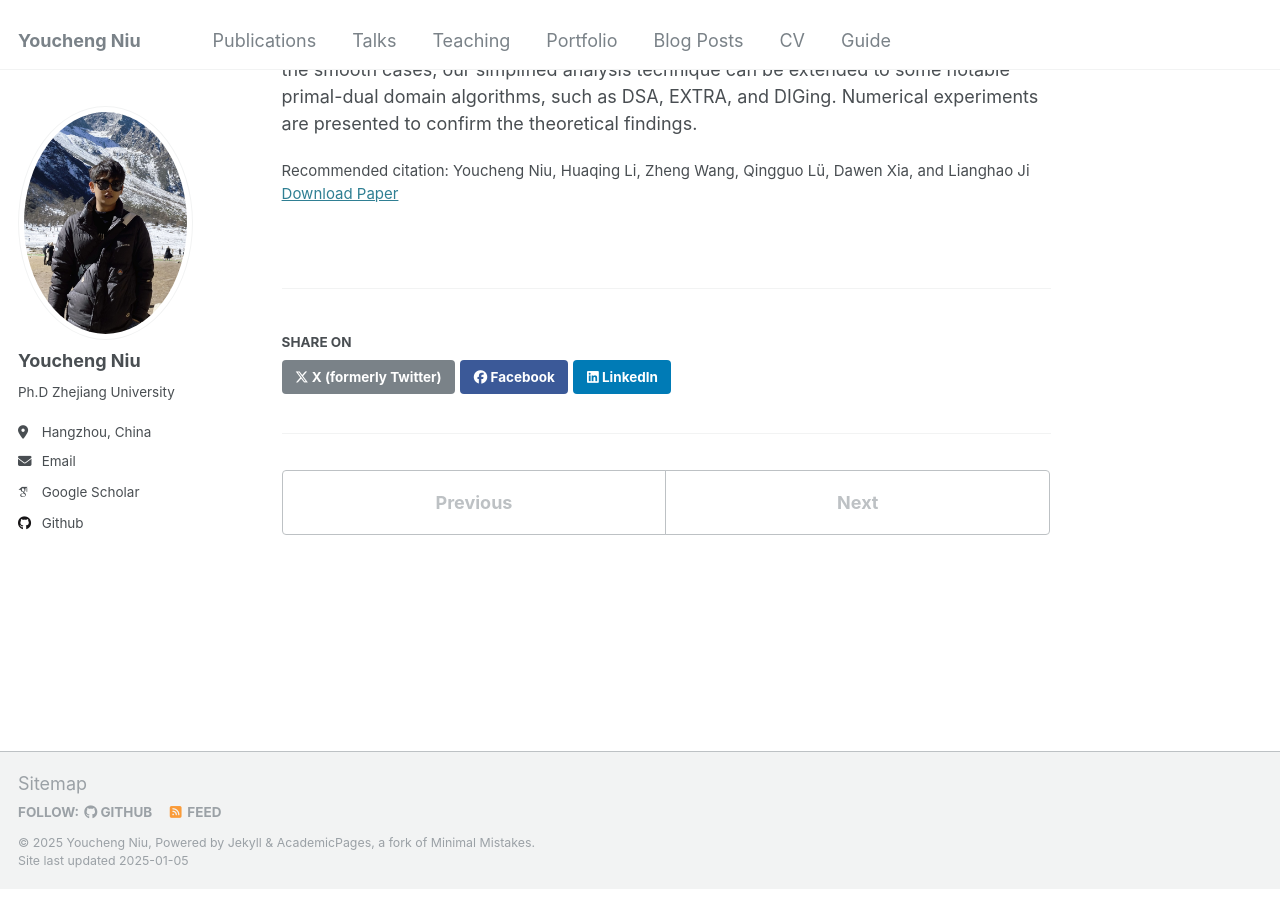
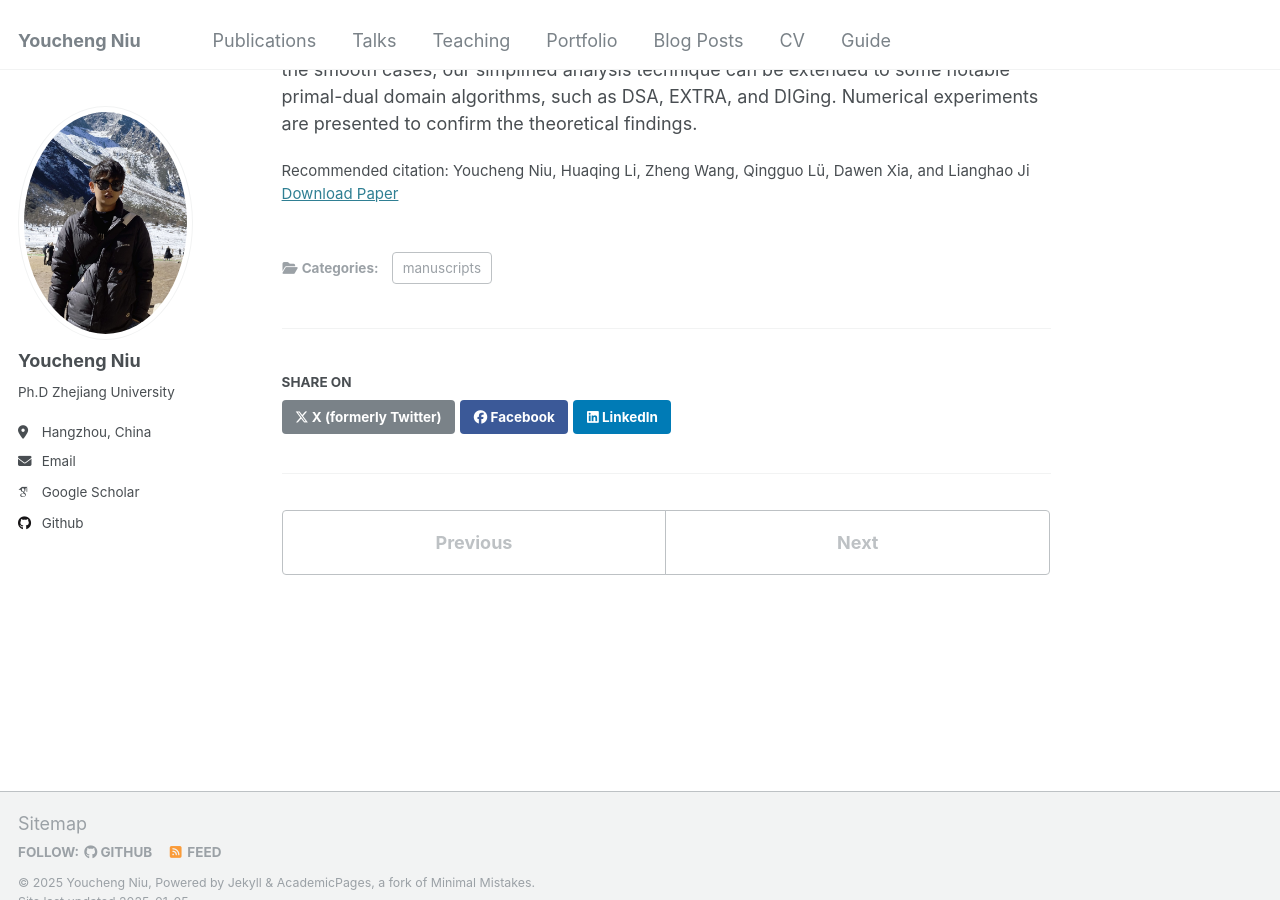
Before and after one commit to ycniu666/ycniu666.github.io, a Jekyll site: the page built from _publications/2021_TCNS.md, in a window 1280 px wide and 900 px high, scrolled down 526 px. Built offline with Jekyll 4.4.1, drawn with Linux system fonts in a browser that asks for light colours; some web fonts are replaced.

Commit message:
Update 2021_TCNS.md

```diff
--- a/_publications/2021_TCNS.md
+++ b/_publications/2021_TCNS.md
@@ -2,8 +2,9 @@
 title: "A distributed stochastic proximal-gradient algorithm for composite optimization"
 collection: publications
 permalink: /publication/2021_TCNS
+category: manuscripts
 lable: 2021_TCNS
-excerpt: 'Youcheng Niu, Huaqing Li, Zheng Wang, Qingguo Lü, Dawen Xia, and Lianghao Ji'
+excerpt: 'Youcheng Niu, Huaqing Li, Zheng Wang, Qingguo Lu, Dawen Xia, and Lianghao Ji'
 date: 2021-3-11
 venue: 'IEEE Transactions on Control of Network Systems'
 paperurl: 'https://ieeexplore.ieee.org/abstract/document/9376267'
```
